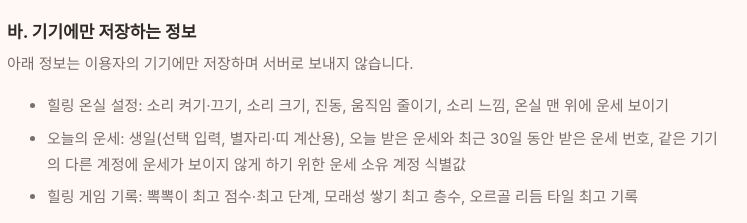
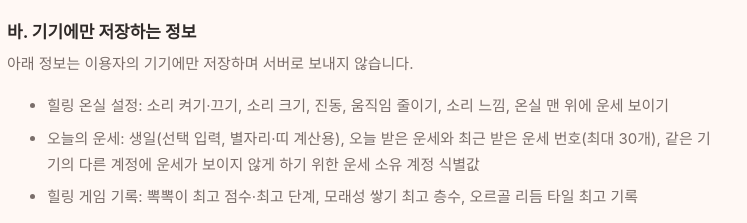
Before and after one commit to sangwonyu/emoti-on-privacy, a plain HTML site: page privacy-policy.html in a window 1280 px wide. Shown: the part 2224-2447 px from the top of the page, 277-1024 px from the left. Drawn offline with Linux system fonts and the light colour scheme; a web font is replaced by a local one.

Commit message:
docs: 개인정보처리방침 초안 — 최근 운세 번호 표현 정정
Co-Authored-By: Claude Sonnet 5.5 <noreply@anthropic.com>

```diff
--- a/privacy-policy.html
+++ b/privacy-policy.html
@@ -137,7 +137,7 @@
   <p>아래 정보는 이용자의 기기에만 저장하며 서버로 보내지 않습니다.</p>
   <ul>
     <li>힐링 온실 설정: 소리 켜기·끄기, 소리 크기, 진동, 움직임 줄이기, 소리 느낌, 온실 맨 위에 운세 보이기</li>
-    <li>오늘의 운세: 생일(선택 입력, 별자리·띠 계산용), 오늘 받은 운세와 최근 30일 동안 받은 운세 번호, 같은 기기의 다른 계정에 운세가 보이지 않게 하기 위한 운세 소유 계정 식별값</li>
+    <li>오늘의 운세: 생일(선택 입력, 별자리·띠 계산용), 오늘 받은 운세와 최근 받은 운세 번호(최대 30개), 같은 기기의 다른 계정에 운세가 보이지 않게 하기 위한 운세 소유 계정 식별값</li>
     <li>힐링 게임 기록: 뽁뽁이 최고 점수·최고 단계, 모래성 쌓기 최고 층수, 오르골 리듬 타일 최고 기록</li>
   </ul>
   <p>이 정보는 이용자의 기기 백업(iCloud 백업, Android 백업 등)에 포함될 수 있으며, 이미 만들어진 백업 속 사본은 앱이 지울 수 없습니다. 운세 저장값(생일 포함)은 로그아웃할 때도 기기에서 지우고, 온실 설정과 힐링 게임 기록은 회원 탈퇴할 때 지웁니다(로그아웃할 때는 유지). 앱을 삭제하면 기기에서 함께 지워집니다. 오늘의 운세를 볼 때 차감되는 온기는 다른 온기 사용·적립 내역과 같이 서버에 기록되지만(이용 날짜 포함), 생일과 받은 운세 내용은 서버로 보내지 않습니다.</p>
```
Also changed, not shown: privacy.html (+1 -1 lines).
